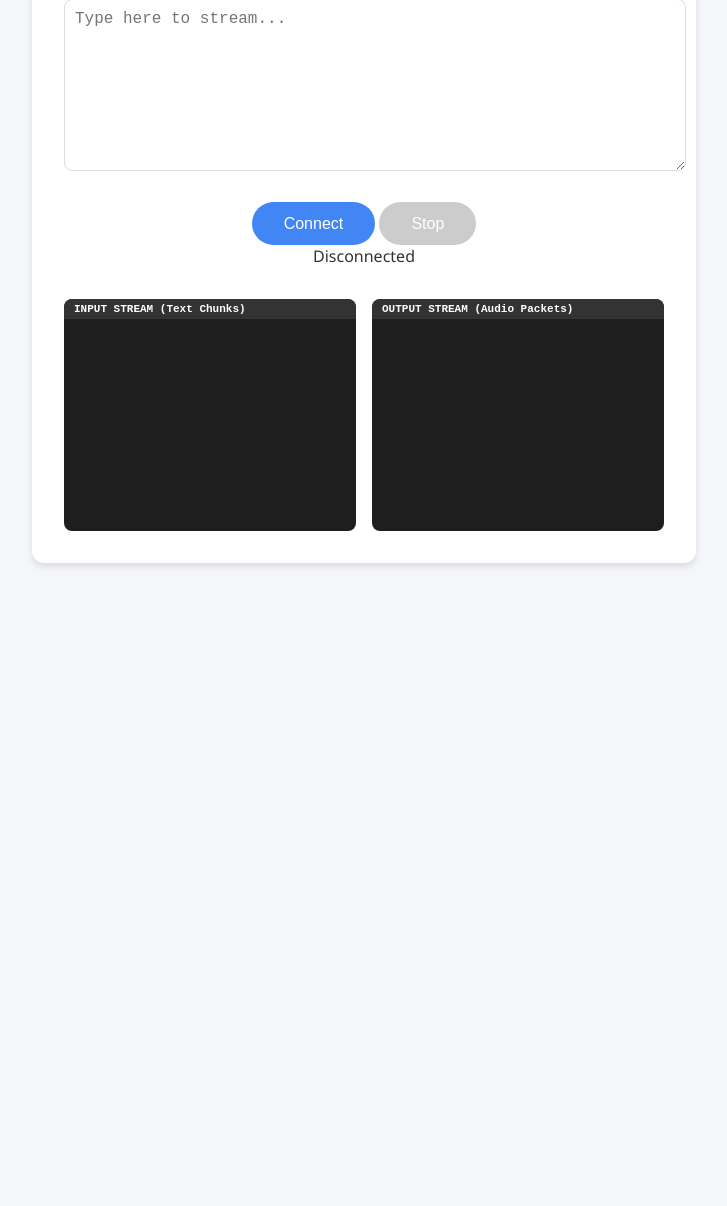
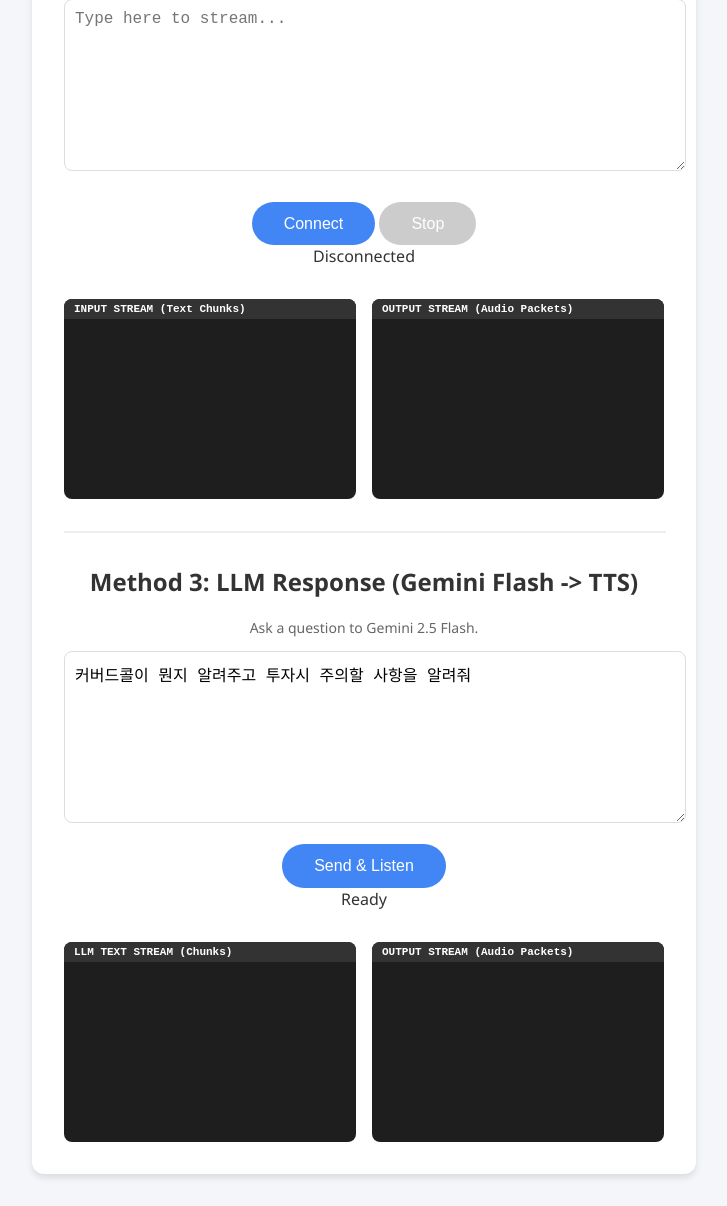
Before and after one commit to blakesohn/gemini-tts-streaming, a FastAPI app: page / in a window 1280 px wide. Shown: the part 638-1844 px from the top of the page, without its empty margins (276-1003 px from the left). Before the commit the page ends 1233 px from the top, so only its background shows below. Run offline with FastAPI, Linux system fonts and the light colour scheme.

Commit message:
feat: implement streaming LLM-to-TTS (Method 3) with realtime UI

```diff
--- a/app.py
+++ b/app.py
@@ -177,6 +177,137 @@ async def websocket_tts(websocket: WebSocket):
         manager_task.cancel()
         print("[WebSocket] Disconnected")
 
+@app.websocket("/ws/llm-tts")
+async def websocket_llm_tts(websocket: WebSocket):
+    await websocket.accept()
+    print("[WebSocket] Connected to LLM-TTS")
+
+    # Shared Audio Config (Same as before)
+    audio_config = texttospeech.StreamingAudioConfig(
+        audio_encoding=texttospeech.AudioEncoding.MULAW,
+        sample_rate_hertz=24000
+    )
+    voice_config = texttospeech.VoiceSelectionParams(
+        language_code="en-US",
+        name="en-US-Journey-F"
+    )
+    streaming_config = texttospeech.StreamingSynthesizeConfig(
+        voice=voice_config,
+        streaming_audio_config=audio_config
+    )
+
+    loop = asyncio.get_running_loop()
+
+    try:
+        # 1. Wait for user prompt
+        data = await websocket.receive_json()
+        prompt = data.get("text")
+        print(f"[LLM-TTS] Received prompt: {prompt}")
+
+        if not prompt:
+            return
+
+        # 0. Enforce length limit via prompt
+        prompt += " (Please keep the response under 500 characters)"
+
+        def run_session():
+            """Runs the synchronous LLM -> TTS chain."""
+            try:
+                # Use a specific client for Gemini 2.5 Flash as requested
+                # Note: This assumes credentials (ADC) are sufficient or env vars are set.
+                # If using Vertex AI, we might not need HttpOptions(api_version="v1") if the model is in the model garden,
+                # but the user specifically asked for this configuration.
+                # Use the existing import: from google.genai.types import HttpOptions (need to ensure it's imported)
+
+                # Check imports - we need to make sure HttpOptions is available or import it here if needed.
+                # Since we can't easily see imports at the top without reading again, we'll assume types is available
+                # as `from google.genai import types`.
+                # However, the user snippet had: `from google.genai.types import HttpOptions`
+
+                # Let's verify imports first or just access via types if possible.
+                # Checking `app.py` previously: `from google.genai import types`
+                # So we can try `types.HttpOptions`.
+
+                flash_client = genai.Client(
+                    vertexai=True,
+                    project=project_id,
+                    location=location,
+                    http_options=types.HttpOptions(api_version="v1")
+                )
+
+                # Generator that feeds TTS from LLM
+                def tts_request_generator():
+                    print("[LLM-TTS] Requesting Gemini stream...")
+
+                    llm_stream = flash_client.models.generate_content_stream(
+                        model="gemini-2.5-flash",
+                        contents=prompt,
+                    )
+
+                    # Create an iterator to manually buffer the first chunk
+                    llm_iterator = iter(llm_stream)
+                    try:
+                        # Wait for the first chunk BEFORE sending TTS config
+                        # This prevents the TTS stream from timing out (5s limit) while waiting for LLM
+                        first_chunk = next(llm_iterator)
+                    except StopIteration:
+                        print("[LLM-TTS] No content generated.")
+                        return
+                    except Exception as e:
+                        print(f"[LLM-TTS] Error generating content: {e}")
+                        return
+
+                    # 1. Send TTS Config (now that we have data)
+                    yield texttospeech.StreamingSynthesizeRequest(streaming_config=streaming_config)
+
+                    # 2. Send the first chunk
+                    if first_chunk.text:
+                        print(f"[LLM-TTS] Chunk: {first_chunk.text}")
+                        # Send text to UI
+                        asyncio.run_coroutine_threadsafe(
+                            websocket.send_json({"type": "text", "content": first_chunk.text}),
+                            loop
+                        )
+                        yield texttospeech.StreamingSynthesizeRequest(
+                            input=texttospeech.StreamingSynthesisInput(text=first_chunk.text)
+                        )
+
+                    # 3. Stream the rest
+                    for chunk in llm_iterator:
+                        if chunk.text:
+                            print(f"[LLM-TTS] Chunk: {chunk.text}")
+                            # Send text to UI
+                            asyncio.run_coroutine_threadsafe(
+                                websocket.send_json({"type": "text", "content": chunk.text}),
+                                loop
+                            )
+                            yield texttospeech.StreamingSynthesizeRequest(
+                                input=texttospeech.StreamingSynthesisInput(text=chunk.text)
+                            )
+
+                # 3. Consume TTS Audio Stream
+                tts_responses = tts_client.streaming_synthesize(tts_request_generator())
+
+                for response in tts_responses:
+                    if response.audio_content:
+                        asyncio.run_coroutine_threadsafe(
+                            websocket.send_bytes(response.audio_content),
+                            loop
+                        )
+            except Exception as e:
+                print(f"[LLM-TTS] Session Error: {e}")
+
+        # Run the blocking session in a thread
+        await loop.run_in_executor(None, run_session)
+
+    except WebSocketDisconnect:
+        print("[WebSocket] Client disconnected")
+    except Exception as e:
+        print(f"[WebSocket] Error: {e}")
+    finally:
+        await websocket.close()
+
+
 
 if __name__ == "__main__":
     uvicorn.run(app, host="0.0.0.0", port=8001)
--- a/templates/index.html
+++ b/templates/index.html
@@ -93,31 +93,29 @@
             flex: 1;
             background: #1e1e1e;
             color: #00ff00;
-            padding: 1rem;
             border-radius: 8px;
             font-family: 'Courier New', Courier, monospace;
             font-size: 12px;
             height: 200px;
-            overflow-y: auto;
-            position: relative;
+            display: flex;
+            flex-direction: column;
+            overflow: hidden;
+            /* Header stays, content scrolls */
         }
 
         .monitor-title {
-            position: absolute;
-            top: 0;
-            left: 0;
-            right: 0;
             background: #333;
             color: white;
             padding: 4px 10px;
             font-size: 11px;
             font-weight: bold;
-            border-top-left-radius: 8px;
-            border-top-right-radius: 8px;
+            /* No longer absolute */
         }
 
         .monitor-content {
-            margin-top: 20px;
+            flex: 1;
+            overflow-y: auto;
+            padding: 10px;
             display: flex;
             flex-direction: column;
             gap: 4px;
@@ -171,7 +169,7 @@
 
         <div id="wsStatus">Disconnected</div>
 
-        <!-- Streaming Monitor UI -->
+        <!-- Method 2 Monitor -->
         <div class="monitor-container">
             <div class="monitor-panel">
                 <div class="monitor-title">INPUT STREAM (Text Chunks)</div>
@@ -182,6 +180,33 @@
                 <div class="monitor-content" id="outputStreamLog">
                     <!-- Bars will appear here -->
                 </div>
+            </div>
+        </div>
+
+        <hr style="margin: 2rem 0; width: 100%; border: 1px solid #eee;">
+
+        <h2>Method 3: LLM Response (Gemini Flash -> TTS)</h2>
+        <p style="font-size:14px; color:#666;">Ask a question to Gemini 2.5 Flash.</p>
+        <textarea id="llmInput" placeholder="커버드콜이 뭔지 알려주고 투자시 주의할 사항을 알려줘">커버드콜이 뭔지 알려주고 투자시 주의할 사항을 알려줘</textarea>
+        <button id="llmSendBtn" onclick="sendLLMPrompt()">Send & Listen</button>
+        <div id="llmStatus">Ready</div>
+
+        <div id="llmResponseContainer" style="margin-top: 1rem; text-align: left; display:none;">
+            <strong>Gemini Response:</strong>
+            <div id="llmResponse"
+                style="background: #e8f0fe; padding: 1rem; border-radius: 8px; min-height: 50px; white-space: pre-wrap; font-family: monospace;">
+            </div>
+        </div>
+
+        <!-- Method 3 Monitor (New) -->
+        <div class="monitor-container">
+            <div class="monitor-panel">
+                <div class="monitor-title">LLM TEXT STREAM (Chunks)</div>
+                <div class="monitor-content" id="llmTextLog"></div>
+            </div>
+            <div class="monitor-panel">
+                <div class="monitor-title">OUTPUT STREAM (Audio Packets)</div>
+                <div class="monitor-content" id="llmAudioLog"></div>
             </div>
         </div>
     </div>
@@ -390,8 +415,8 @@
             const el = document.createElement('div');
             el.className = 'input-bubble';
             el.textContent = `> ${text}`;
-            container.appendChild(el);
-            container.scrollTop = container.scrollHeight; // Auto-scroll
+            container.prepend(el); // New on top
+            // No auto-scroll
         }
 
         function visualizeOutputChunk(byteLength) {
@@ -418,8 +443,7 @@
             logEntry.style.color = '#0f0';
             logEntry.innerHTML = `<span style="display:inline-block; width:${width}px; height:8px; background:#0f0; margin-right:5px;"></span> ${byteLength} B`;
 
-            container.appendChild(logEntry);
-            container.scrollTop = container.scrollHeight;
+            container.prepend(logEntry); // New on top
         }
 
 
@@ -446,6 +470,88 @@
             source.start(nextStartTime);
             nextStartTime += buffer.duration;
         }
+
+        // --- Method 3: LLM -> TTS ---
+        async function sendLLMPrompt() {
+            initAudio();
+            const input = document.getElementById('llmInput');
+            const status = document.getElementById('llmStatus');
+            const btn = document.getElementById('llmSendBtn');
+            const responseContainer = document.getElementById('llmResponseContainer');
+            const responseDiv = document.getElementById('llmResponse');
+            const prompt = input.value;
+
+            if (!prompt.trim()) return;
+
+            btn.disabled = true;
+            status.innerHTML = "Connecting...";
+            responseContainer.style.display = 'block';
+            responseDiv.innerHTML = ''; // Clear previous
+
+            // Resume context if needed
+            if (audioContext.state === 'suspended') {
+                await audioContext.resume();
+            }
+            nextStartTime = audioContext.currentTime;
+
+            const wsLLM = new WebSocket("ws://" + window.location.host + "/ws/llm-tts");
+            wsLLM.binaryType = "arraybuffer";
+
+            wsLLM.onopen = () => {
+                status.innerHTML = "Generating & Streaming...";
+                wsLLM.send(JSON.stringify({ text: prompt }));
+            };
+
+            wsLLM.onmessage = (event) => {
+                // Determine if binary (audio) or text (JSON)
+                if (typeof event.data === "string") {
+                    try {
+                        const data = JSON.parse(event.data);
+                        if (data.type === "text") {
+                            responseDiv.innerHTML += data.content;
+                            // Scroll to bottom
+                            responseDiv.scrollTop = responseDiv.scrollHeight;
+
+                            // Visualize Text Chunk in Monitor
+                            const container = document.getElementById('llmTextLog');
+                            const el = document.createElement('div');
+                            el.className = 'input-bubble';
+                            el.textContent = data.content;
+                            container.prepend(el);
+                        }
+                    } catch (e) {
+                        console.error("Error parsing JSON", e);
+                    }
+                } else if (event.data instanceof ArrayBuffer) {
+                    const uint8Data = new Uint8Array(event.data);
+                    // Reuse Mulaw player
+                    playMulawChunk(uint8Data, { rate: 24000, channels: 1 });
+                    status.innerHTML = "Playing audio...";
+
+                    // Visualize Audio in Monitor
+                    const container = document.getElementById('llmAudioLog');
+                    const byteLength = uint8Data.byteLength;
+                    let width = Math.min(100, Math.max(5, byteLength / 20));
+                    const logEntry = document.createElement('div');
+                    logEntry.style.fontSize = '10px';
+                    logEntry.style.color = '#0f0';
+                    logEntry.innerHTML = `<span style="display:inline-block; width:${width}px; height:8px; background:#0f0; margin-right:5px;"></span> ${byteLength} B`;
+                    container.prepend(logEntry);
+                }
+            };
+
+            wsLLM.onclose = () => {
+                console.log("[Method 3] Disconnected");
+                status.innerHTML = "Done (Connection closed)";
+                btn.disabled = false;
+            };
+
+            wsLLM.onerror = (err) => {
+                console.error(err);
+                status.innerHTML = "Error occurred";
+                btn.disabled = false;
+            };
+        }
     </script>
 </body>
 
```
Also changed, not shown: README.md, 1 other file.
